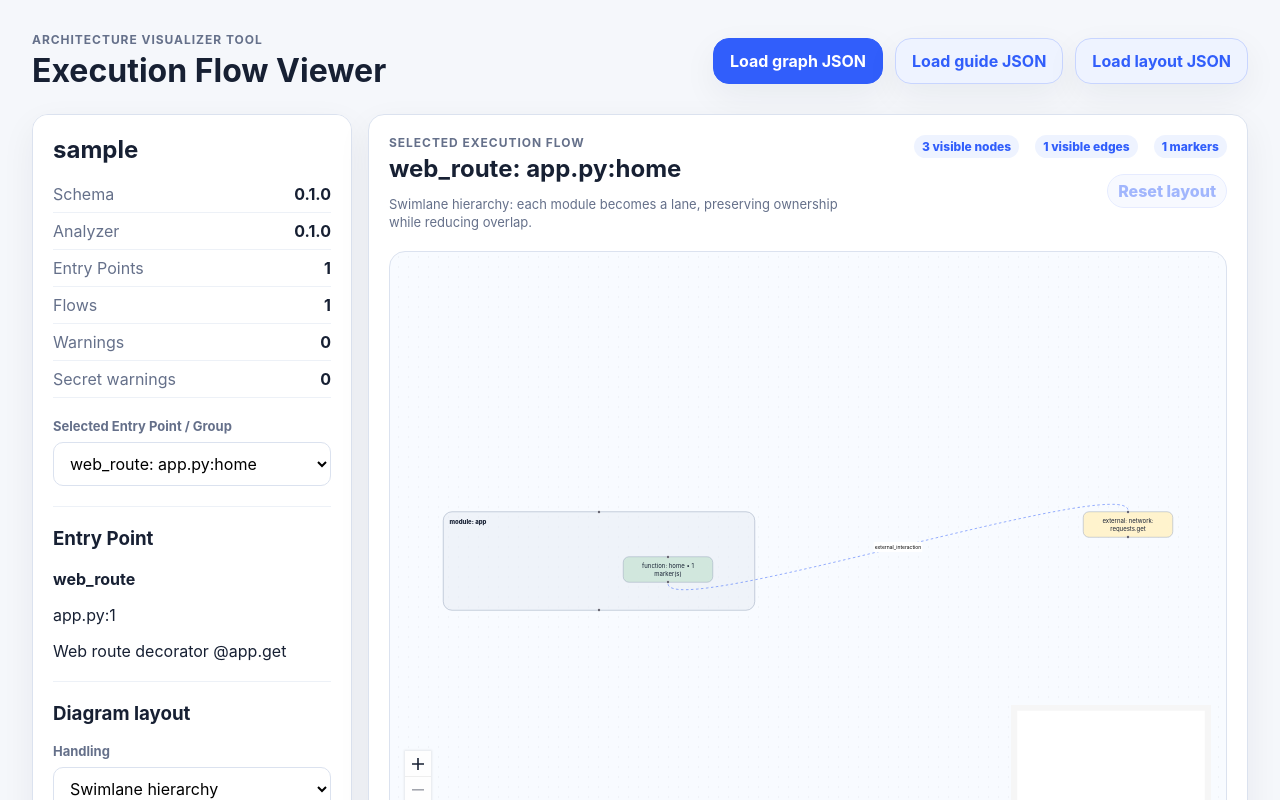
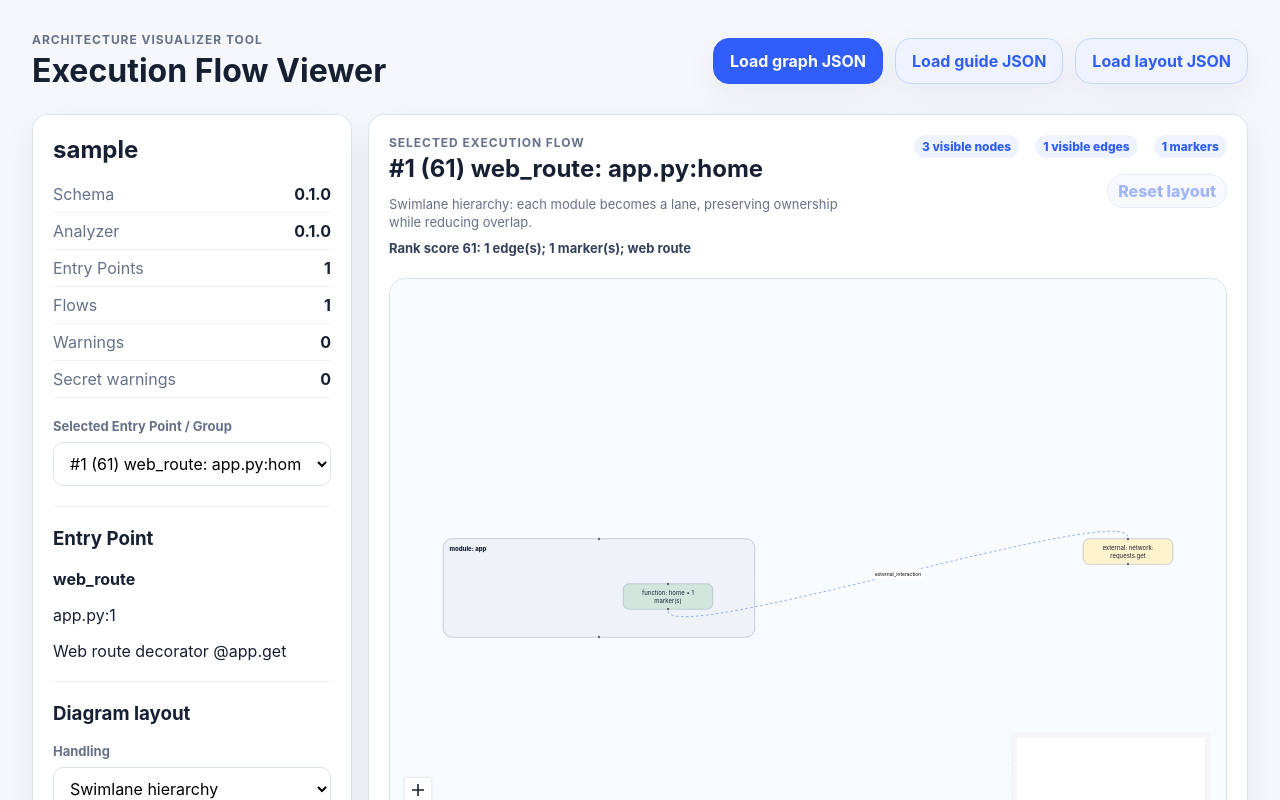
Before and after one commit to DevGrohl/AVT, a React (Vite) app in the folder apps/viewer/: page / in a window 1280 px wide. Shown: the top 800 px of the page. Built offline with nearby package versions, Linux system fonts and the light colour scheme.

Commit message:
Polish v1 top flow ranking UX

```diff
--- a/apps/viewer/src/main.tsx
+++ b/apps/viewer/src/main.tsx
@@ -90,6 +90,11 @@ function App() {
     if (!graph || !selectedOption || selectedOption.kind !== 'entry') return null;
     return graph.entry_points.find((entry) => entry.id === selectedOption.entryPointIds[0]) ?? null;
   }, [graph, selectedOption]);
+
+  const selectedImportance = useMemo(() => {
+    if (!graph || !selectedEntryPoint) return null;
+    return entryImportance(graph, selectedEntryPoint);
+  }, [graph, selectedEntryPoint]);
 
   const flowModel = useMemo(() => {
     if (!graph || !selectedFlow) return emptyFlowModel();
@@ -274,6 +279,7 @@ function App() {
                   edgeCount={flowModel.flowEdges.length}
                   layout={diagramLayout}
                   editedNodeCount={editedNodeCount}
+                  importance={selectedImportance}
                   onResetLayout={() => {
                     if (!editKey) return;
                     setPositionOverrides((previous) => {
@@ -532,6 +538,7 @@ function FlowHeader({
   edgeCount,
   layout,
   editedNodeCount,
+  importance,
   onResetLayout,
 }: {
   flow: ExecutionFlow;
@@ -540,6 +547,7 @@ function FlowHeader({
   edgeCount: number;
   layout: DiagramLayout;
   editedNodeCount: number;
+  importance: EntryImportance | null;
   onResetLayout: () => void;
 }) {
   return (
@@ -548,6 +556,7 @@ function FlowHeader({
         <p className="eyebrow">Selected Execution Flow</p>
         <h2>{label}</h2>
         <p className="hint">{layoutDescription(layout)}</p>
+        {importance ? <p className="rankReason">Rank score {importance.score}: {importance.reasons.join('; ')}</p> : null}
       </div>
       <div className="counts">
         <span>{nodeCount} visible nodes</span>
@@ -664,22 +673,59 @@ function Inspector({
   );
 }
 
-function entryImportanceScore(graph: ExecutionFlowGraph, entry: EntryPoint): number {
+interface EntryImportance {
+  score: number;
+  reasons: string[];
+}
+
+function entryImportance(graph: ExecutionFlowGraph, entry: EntryPoint): EntryImportance {
   const flow = graph.flows.find((item) => item.entry_point_id === entry.id);
   const label = entry.label.toLowerCase();
   const route = (entry.route_path ?? '').toLowerCase();
   const methods = new Set(entry.http_methods ?? []);
-  let score = flow ? Math.min(flow.edge_ids.length, 30) : 0;
+  const edgeCount = flow?.edge_ids.length ?? 0;
+  const markerCount = flow?.marker_ids.length ?? 0;
+  let score = Math.min(edgeCount, 30);
+  const reasons: string[] = [];
 
-  if (entry.kind === 'framework_hook') score += 100;
-  else if (entry.kind === 'web_route') score += 60;
-  else if (entry.kind === 'cli_command') score += 45;
-  else if (entry.kind === 'script') score += 35;
+  if (edgeCount) reasons.push(`${edgeCount} edge(s)`);
+  if (markerCount) reasons.push(`${markerCount} marker(s)`);
 
-  if (['auth', 'login', 'token', 'user', 'session', 'current_user'].some((token) => label.includes(token) || route.includes(token))) score += 35;
-  if (['seed', 'toggle', 'search', 'publish', 'callback'].some((token) => label.includes(token) || route.includes(token))) score += 25;
-  if (['POST', 'PUT', 'PATCH', 'DELETE'].some((method) => methods.has(method))) score += 15;
-  return score;
+  if (entry.kind === 'framework_hook') {
+    score += edgeCount ? 70 : 20;
+    reasons.push(edgeCount ? 'framework hook with behavior' : 'framework hook');
+  } else if (entry.kind === 'web_route') {
+    score += 60;
+    reasons.push('web route');
+  } else if (entry.kind === 'cli_command') {
+    score += 45;
+    reasons.push('CLI command');
+  } else if (entry.kind === 'script') {
+    score += 35;
+    reasons.push('script entry');
+  }
+
+  if (['auth', 'login', 'token', 'user', 'session', 'current_user'].some((token) => label.includes(token) || route.includes(token))) {
+    score += 35;
+    reasons.push('auth/user/session signal');
+  }
+  if (['toggle', 'search', 'publish', 'callback'].some((token) => label.includes(token) || route.includes(token))) {
+    score += 25;
+    reasons.push('domain action signal');
+  }
+  if (['seed', 'seeder'].some((token) => label.includes(token) || route.includes(token))) {
+    score -= 20;
+    reasons.push('seed/setup flow de-emphasized');
+  }
+  if (['POST', 'PUT', 'PATCH', 'DELETE'].some((method) => methods.has(method))) {
+    score += 15;
+    reasons.push('mutating route');
+  }
+  return { score, reasons: reasons.length ? reasons : ['baseline ordering'] };
+}
+
+function entryImportanceScore(graph: ExecutionFlowGraph, entry: EntryPoint): number {
+  return entryImportance(graph, entry).score;
 }
 
 function buildEntryRefIndex(graph: ExecutionFlowGraph): Map<string, EntryPoint> {
@@ -701,12 +747,15 @@ function defaultSelectionId(graph: ExecutionFlowGraph): string {
 function buildSelectionOptions(graph: ExecutionFlowGraph): FlowSelectionOption[] {
   const entryOptions: FlowSelectionOption[] = [...graph.entry_points]
     .sort((a, b) => entryImportanceScore(graph, b) - entryImportanceScore(graph, a) || a.id.localeCompare(b.id))
-    .map((entry) => ({
-      id: `entry:${entry.id}`,
-      label: entry.label,
-      kind: 'entry',
-      entryPointIds: [entry.id],
-    }));
+    .map((entry, index) => {
+      const importance = entryImportance(graph, entry);
+      return {
+        id: `entry:${entry.id}`,
+        label: `#${index + 1} (${importance.score}) ${entry.label}`,
+        kind: 'entry',
+        entryPointIds: [entry.id],
+      };
+    });
 
   const webRoutes = graph.entry_points.filter((entry) => entry.kind === 'web_route');
   const groupOptions: FlowSelectionOption[] = [];
--- a/apps/viewer/src/styles.css
+++ b/apps/viewer/src/styles.css
@@ -214,11 +214,17 @@ select {
   margin: 8px 0;
 }
 
-.hint {
+.hint,
+.rankReason {
   margin: 8px 0 0;
   color: #65708a;
   font-size: 13px;
   line-height: 1.4;
+}
+
+.rankReason {
+  color: #33415c;
+  font-weight: 700;
 }
 
 .overlayButtons,
```
Also changed, not shown: 1 other file (tests, documents, lock files or other folders).
